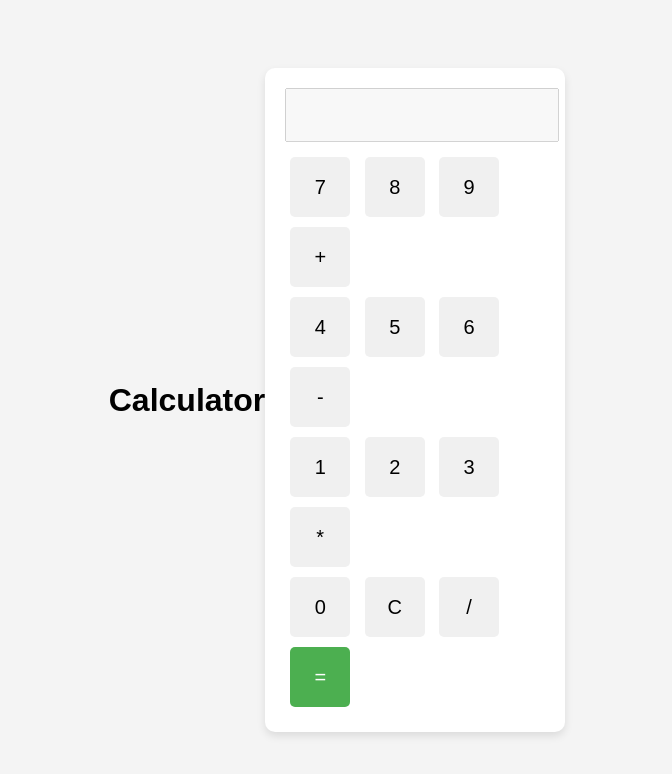
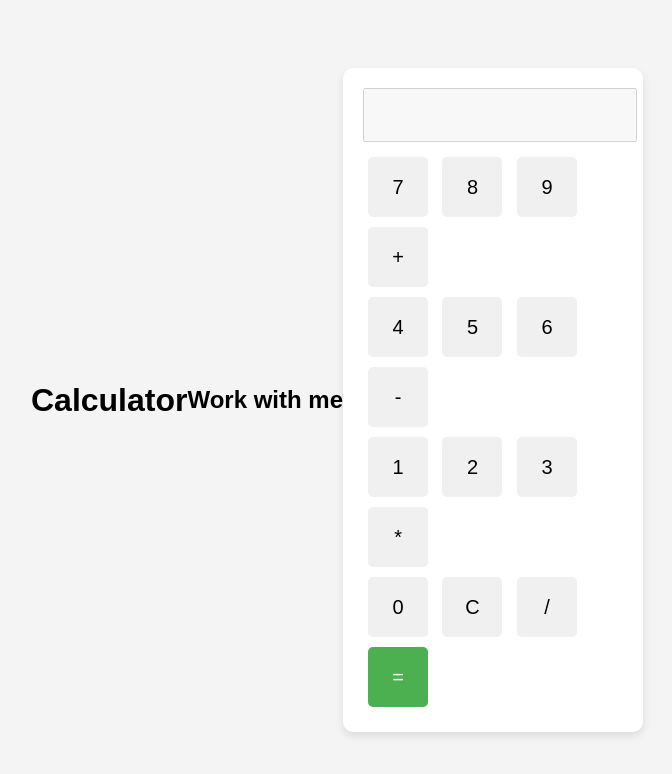
Before and after one commit to vamshi-boini/Sample, a plain HTML site: page index.html in a window 1280 px wide. Shown: the whole page, without its empty margins (303-975 px from the left). Drawn offline with Linux system fonts and the light colour scheme.

Commit message:
second commit

```diff
--- a/index.html
+++ b/index.html
@@ -53,6 +53,7 @@
 </head>
 <body>
     <h1>Calculator</h1>
+    <h2>Work with me</h2>
 
     <div class="calculator">
         <input type="text" id="display" disabled>
```
